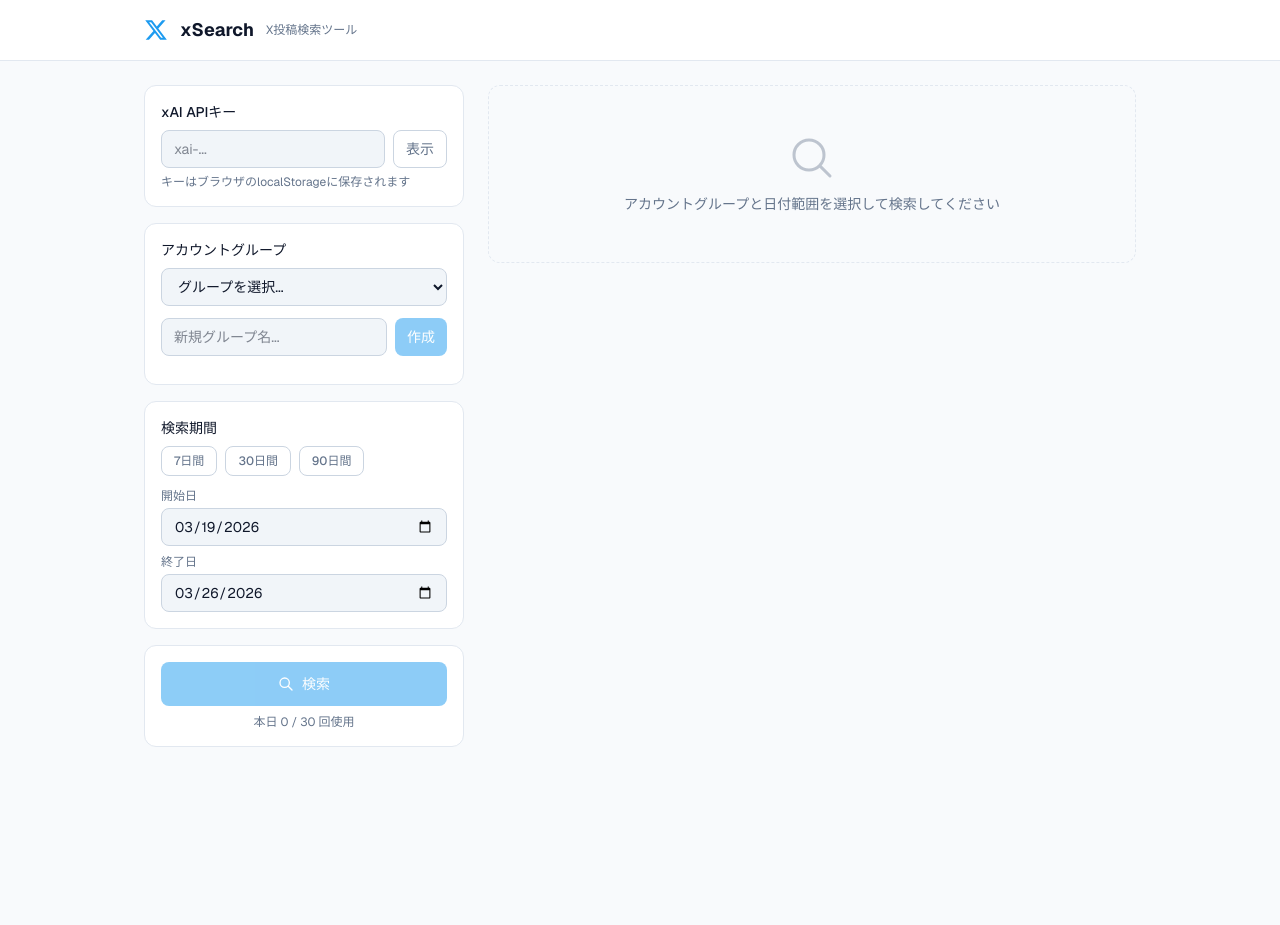
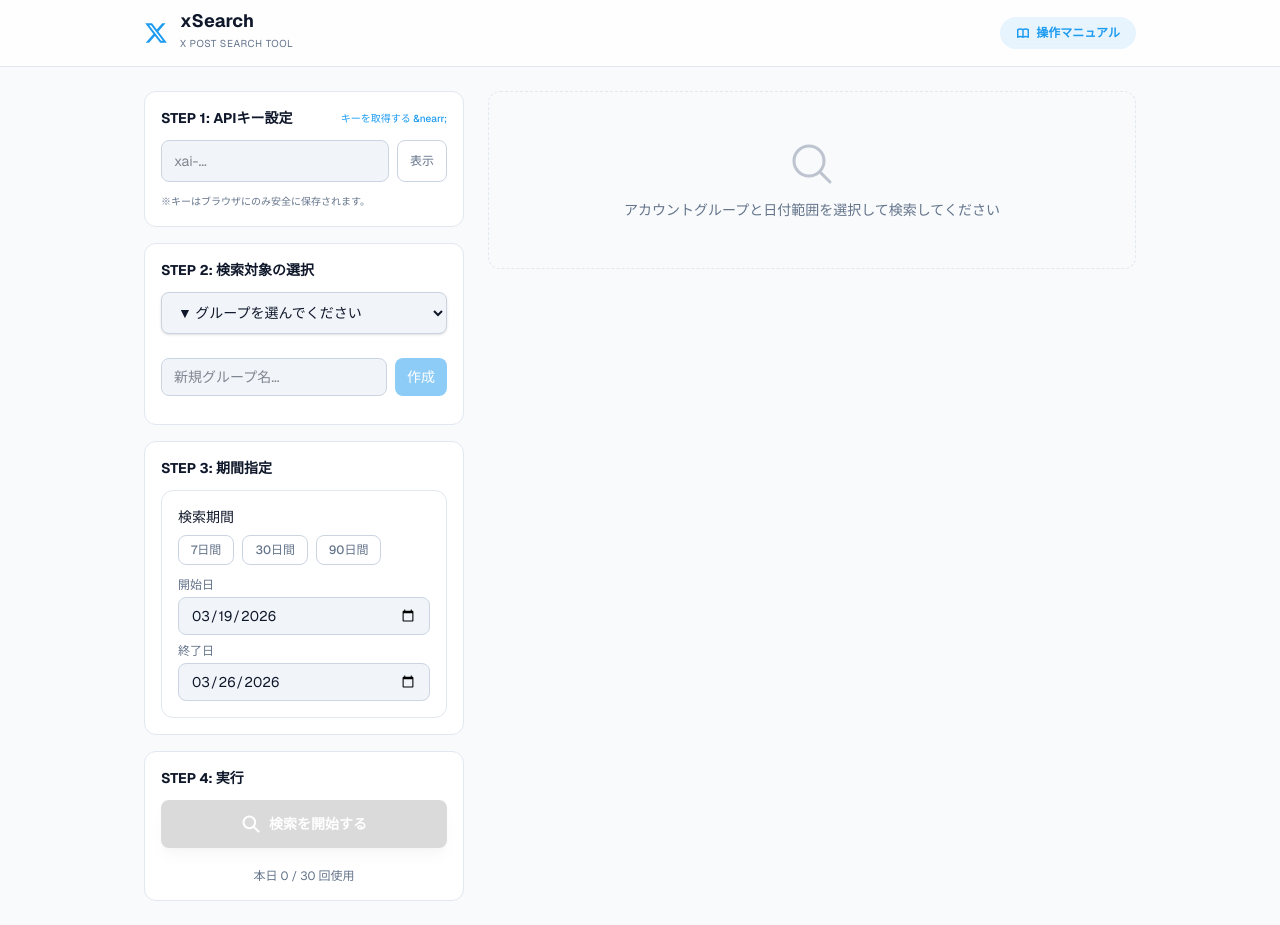
Before and after one commit to JeffreyMansonEro/xsearch, a Next.js app: page / in a window 1280 px wide. Before the commit the page ends 800 px from the top, so only its background shows below. Built offline with nearby package versions, Linux system fonts and the light colour scheme.

Commit message:
UI改善: IT初心者向けにSTEP表示、操作マニュアルリンク、ボタンデザインを強化

```diff
--- a/app/page.tsx
+++ b/app/page.tsx
@@ -196,13 +196,28 @@
 
   return (
     <div className="min-h-screen">
-      <header className="border-b border-card-border bg-card-bg">
-        <div className="mx-auto flex max-w-5xl items-center gap-3 px-4 py-4">
+      <header className="sticky top-0 z-10 border-b border-card-border bg-card-bg/80 backdrop-blur-md">
+        <div className="mx-auto flex max-w-5xl items-center justify-between px-4 py-3">
+          <div className="flex items-center gap-3">
             <svg className="h-6 w-6 text-primary" fill="currentColor" viewBox="0 0 24 24">
               <path d="M18.244 2.25h3.308l-7.227 8.26 8.502 11.24H16.17l-5.214-6.817L4.99 21.75H1.68l7.73-8.835L1.254 2.25H8.08l4.713 6.231zm-1.161 17.52h1.833L7.084 4.126H5.117z" />
             </svg>
-          <h1 className="text-lg font-bold">xSearch</h1>
-          <span className="text-xs text-muted">X投稿検索ツール</span>
+            <div>
+              <h1 className="text-lg font-bold leading-none">xSearch</h1>
+              <span className="text-[10px] text-muted uppercase tracking-wider">X Post Search Tool</span>
+            </div>
+          </div>
+          <a
+            href="https://docs.google.com/spreadsheets/d/1l4quTPIuMpP3UBRRWc3FZ-zUxfQ3QxEVitL7CRi55sw/edit?usp=sharing"
+            target="_blank"
+            rel="noopener noreferrer"
+            className="inline-flex items-center gap-1.5 rounded-full bg-primary/10 px-4 py-2 text-xs font-bold text-primary transition-all hover:bg-primary/20 active:scale-95"
+          >
+            <svg className="h-3.5 w-3.5" fill="none" viewBox="0 0 24 24" stroke="currentColor" strokeWidth={2.5}>
+              <path strokeLinecap="round" strokeLinejoin="round" d="M12 6.253v13m0-13C10.832 5.477 9.246 5 7.5 5S4.168 5.477 3 6.253v13C4.168 18.477 5.754 18 7.5 18s3.168.477 4.5 1.253m0-13C13.168 5.477 14.754 5 16.5 5c1.747 0 3.332.477 4.5 1.253v13C19.832 18.477 18.247 18 16.5 18c-1.746 0-3.332.477-4.5 1.253" />
+            </svg>
+            操作マニュアル
+          </a>
         </div>
       </header>
 
@@ -218,12 +233,15 @@
               activeHandles={activeHandles}
               onActiveHandlesChange={setActiveHandles}
             />
+            <div className="rounded-xl border border-card-border bg-card-bg p-4 flex flex-col gap-3">
+              <label className="text-sm font-bold text-foreground">STEP 3: 期間指定</label>
               <DateRangePicker
                 fromDate={fromDate}
                 toDate={toDate}
                 onFromDateChange={setFromDate}
                 onToDateChange={setToDate}
               />
+            </div>
             <SearchPanel
               onSearch={handleSearch}
               onCancel={handleCancel}
--- a/components/AccountGroupManager.tsx
+++ b/components/AccountGroupManager.tsx
@@ -134,9 +134,9 @@
   }
 
   return (
-    <div className="rounded-xl border border-card-border bg-card-bg p-4">
-      <label className="mb-2 block text-sm font-medium">
-        アカウントグループ
+    <div className="rounded-xl border border-card-border bg-card-bg p-4 flex flex-col gap-3">
+      <label className="text-sm font-bold text-foreground">
+        STEP 2: 検索対象の選択
       </label>
 
       {/* Group selector */}
@@ -146,12 +146,12 @@
           onChange={(e) =>
             e.target.value ? selectGroup(e.target.value) : onSelectGroup(null)
           }
-          className="flex-1 rounded-lg border border-input-border bg-input-bg px-3 py-2 text-sm outline-none focus:border-primary"
+          className="flex-1 rounded-lg border border-input-border bg-input-bg px-3 py-2.5 text-sm outline-none focus:border-primary shadow-sm"
         >
-          <option value="">グループを選択...</option>
+          <option value="">▼ グループを選んでください</option>
           {groups.map((g) => (
             <option key={g.id} value={g.id}>
-              {g.name} ({g.handles.length})
+              {g.name} ({g.handles.length}件)
             </option>
           ))}
         </select>
--- a/components/ApiKeyInput.tsx
+++ b/components/ApiKeyInput.tsx
@@ -11,8 +11,18 @@
   const [visible, setVisible] = useState(false);
 
   return (
-    <div className="rounded-xl border border-card-border bg-card-bg p-4">
-      <label className="mb-2 block text-sm font-medium">xAI APIキー</label>
+    <div className="rounded-xl border border-card-border bg-card-bg p-4 flex flex-col gap-3">
+      <div className="flex items-center justify-between">
+        <label className="text-sm font-bold text-foreground">STEP 1: APIキー設定</label>
+        <a
+          href="https://console.x.ai/"
+          target="_blank"
+          rel="noopener noreferrer"
+          className="text-[10px] text-primary hover:underline font-medium"
+        >
+          キーを取得する &nearr;
+        </a>
+      </div>
       <div className="flex gap-2">
         <div className="relative flex-1">
           <input
@@ -20,19 +30,19 @@
             value={apiKey}
             onChange={(e) => onApiKeyChange(e.target.value)}
             placeholder="xai-..."
-            className="w-full rounded-lg border border-input-border bg-input-bg px-3 py-2 text-sm outline-none focus:border-primary focus:ring-1 focus:ring-primary"
+            className="w-full rounded-lg border border-input-border bg-input-bg px-3 py-2.5 text-sm outline-none focus:border-primary focus:ring-1 focus:ring-primary transition-all"
           />
         </div>
         <button
           type="button"
           onClick={() => setVisible(!visible)}
-          className="rounded-lg border border-input-border px-3 py-2 text-sm text-muted hover:bg-input-bg"
+          className="rounded-lg border border-input-border px-3 py-2 text-xs font-medium text-muted hover:bg-input-bg active:bg-input-bg/50 transition-colors"
         >
           {visible ? "隠す" : "表示"}
         </button>
       </div>
-      <p className="mt-1.5 text-xs text-muted">
-        キーはブラウザのlocalStorageに保存されます
+      <p className="text-[10px] text-muted leading-relaxed">
+        ※キーはブラウザにのみ安全に保存されます。
       </p>
     </div>
   );
--- a/components/ResultsDisplay.tsx
+++ b/components/ResultsDisplay.tsx
@@ -166,9 +166,12 @@
           {displayPosts.length > 0 && !loading && (
             <button
               onClick={() => exportCsv(displayPosts)}
-              className="rounded-lg border border-input-border px-2.5 py-1 text-xs text-muted hover:border-primary hover:text-primary"
+              className="inline-flex items-center gap-1.5 rounded-lg bg-primary/10 border border-primary/20 px-3 py-1.5 text-xs font-bold text-primary hover:bg-primary/20 transition-colors"
             >
-              CSV出力
+              <svg className="h-3.5 w-3.5" fill="none" viewBox="0 0 24 24" stroke="currentColor" strokeWidth={2.5}>
+                <path strokeLinecap="round" strokeLinejoin="round" d="M3 16.5v2.25A2.25 2.25 0 005.25 21h13.5A2.25 2.25 0 0021 18.75V16.5M16.5 12L12 16.5m0 0L7.5 12m4.5 4.5V3" />
+              </svg>
+              CSVを保存する
             </button>
           )}
           {result && (
--- a/components/SearchPanel.tsx
+++ b/components/SearchPanel.tsx
@@ -20,7 +20,8 @@
   statusMessage,
 }: Props) {
   return (
-    <div className="rounded-xl border border-card-border bg-card-bg p-4">
+    <div className="rounded-xl border border-card-border bg-card-bg p-4 flex flex-col gap-3">
+      <label className="text-sm font-bold text-foreground">STEP 4: 実行</label>
       {loading ? (
         <div className="space-y-3">
           <div className="flex items-center gap-2 text-sm text-muted">
@@ -56,16 +57,16 @@
         <button
           onClick={onSearch}
           disabled={disabled}
-          className="flex w-full items-center justify-center gap-2 rounded-lg bg-primary py-3 text-sm font-medium text-white hover:bg-primary-hover disabled:opacity-50"
+          className="flex w-full items-center justify-center gap-2 rounded-lg bg-primary py-3.5 text-sm font-bold text-white hover:bg-primary-hover disabled:opacity-30 disabled:grayscale transition-all shadow-lg shadow-primary/20 active:scale-[0.98]"
         >
           {cooldown > 0 ? (
-            <>待機中... {cooldown}秒</>
+            <>制限解除まで {cooldown}秒</>
           ) : (
             <>
-              <svg className="h-4 w-4" fill="none" viewBox="0 0 24 24" stroke="currentColor" strokeWidth={2}>
+              <svg className="h-5 w-5" fill="none" viewBox="0 0 24 24" stroke="currentColor" strokeWidth={2.5}>
                 <path strokeLinecap="round" strokeLinejoin="round" d="M21 21l-6-6m2-5a7 7 0 11-14 0 7 7 0 0114 0z" />
               </svg>
-              検索
+              検索を開始する
             </>
           )}
         </button>
```
Lines whose indentation alone changed are shown as unchanged.
